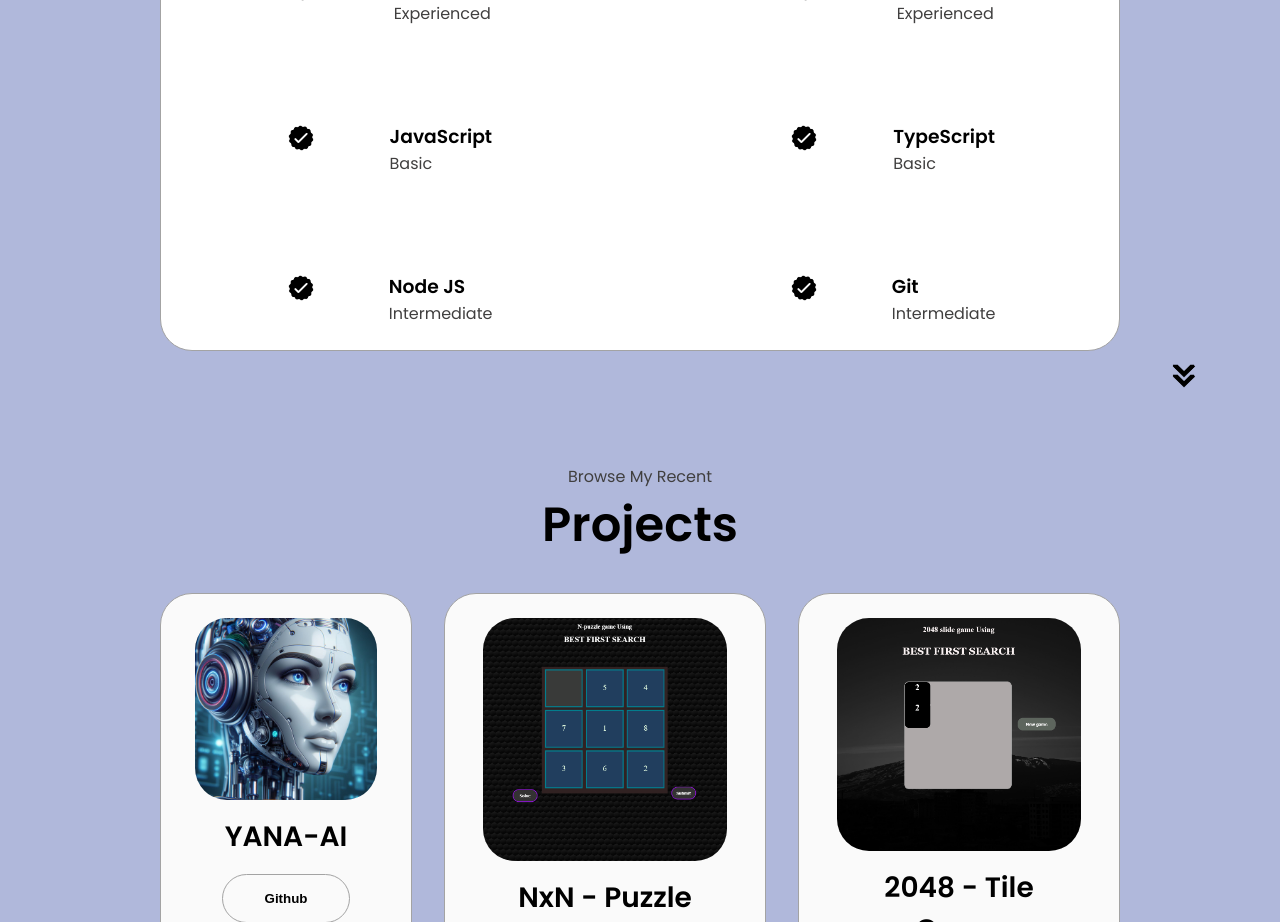
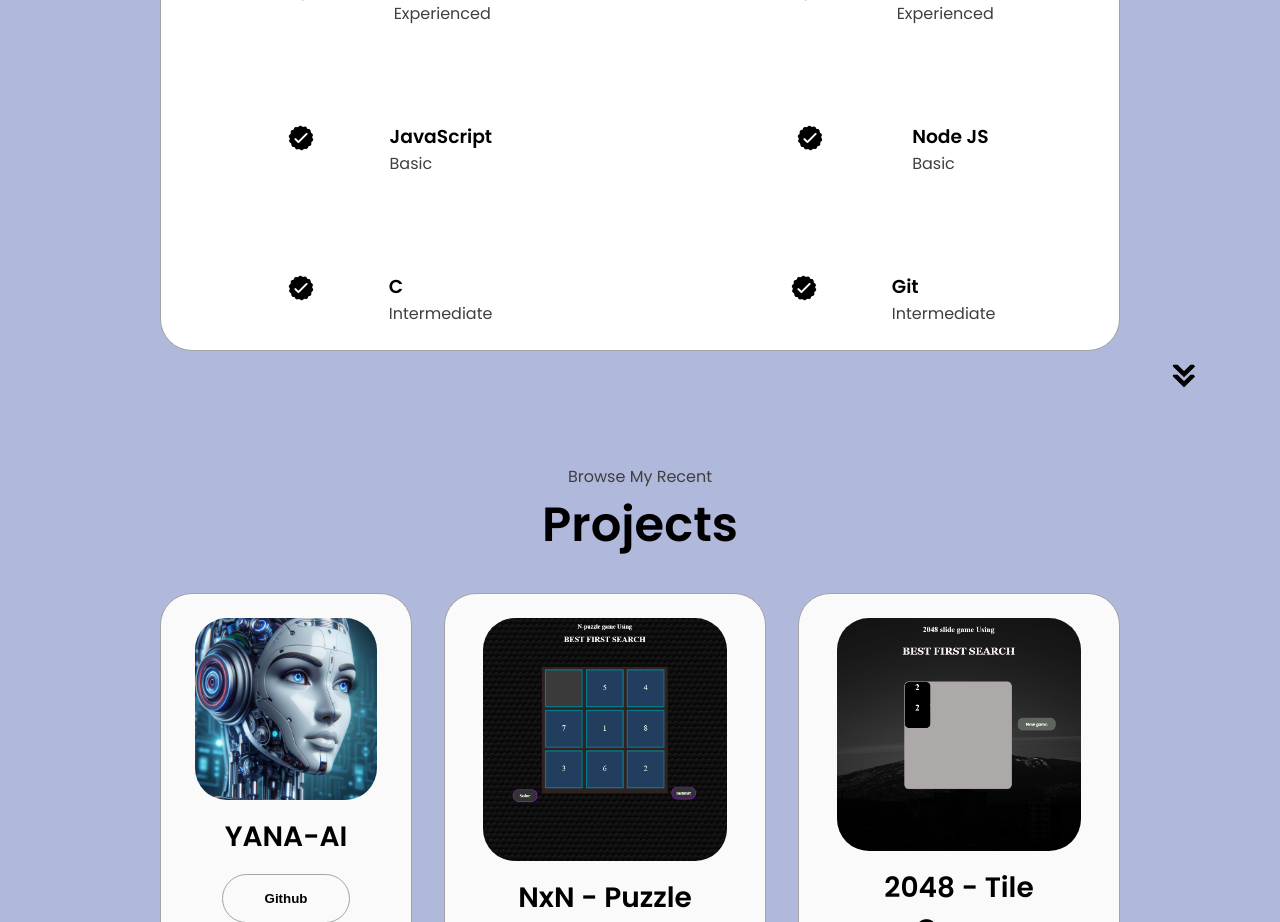
Before and after one commit to Kirubs11/PORTFOLIO, a plain HTML site: page index.html in a window 1280 px wide. Shown: the part 2000-2922 px from the top of the page. Drawn offline with Linux system fonts and the light colour scheme.

Commit message:
some changes

```diff
--- a/index.html
+++ b/index.html
@@ -103,7 +103,7 @@
               engaging user experiences, I bring a blend of
               creativity and technical expertise to the table.
               I'm ready to innovate and contribute to dynamic
-               web projects as a web developer intern.</h2>
+              web projects as a web developer intern.</h2>
             </p>
           </div>
         </div>
@@ -161,7 +161,7 @@
                   class="icon"
                 />
                 <div>
-                  <h3>TypeScript</h3>
+                  <h3>Node JS</h3>
                   <p>Basic</p>
                 </div>
               </article>
@@ -172,7 +172,7 @@
                   class="icon"
                 />
                 <div>
-                  <h3>Node JS</h3>
+                  <h3>C</h3>
                   <p>Intermediate</p>
                 </div>
               </article>
```
